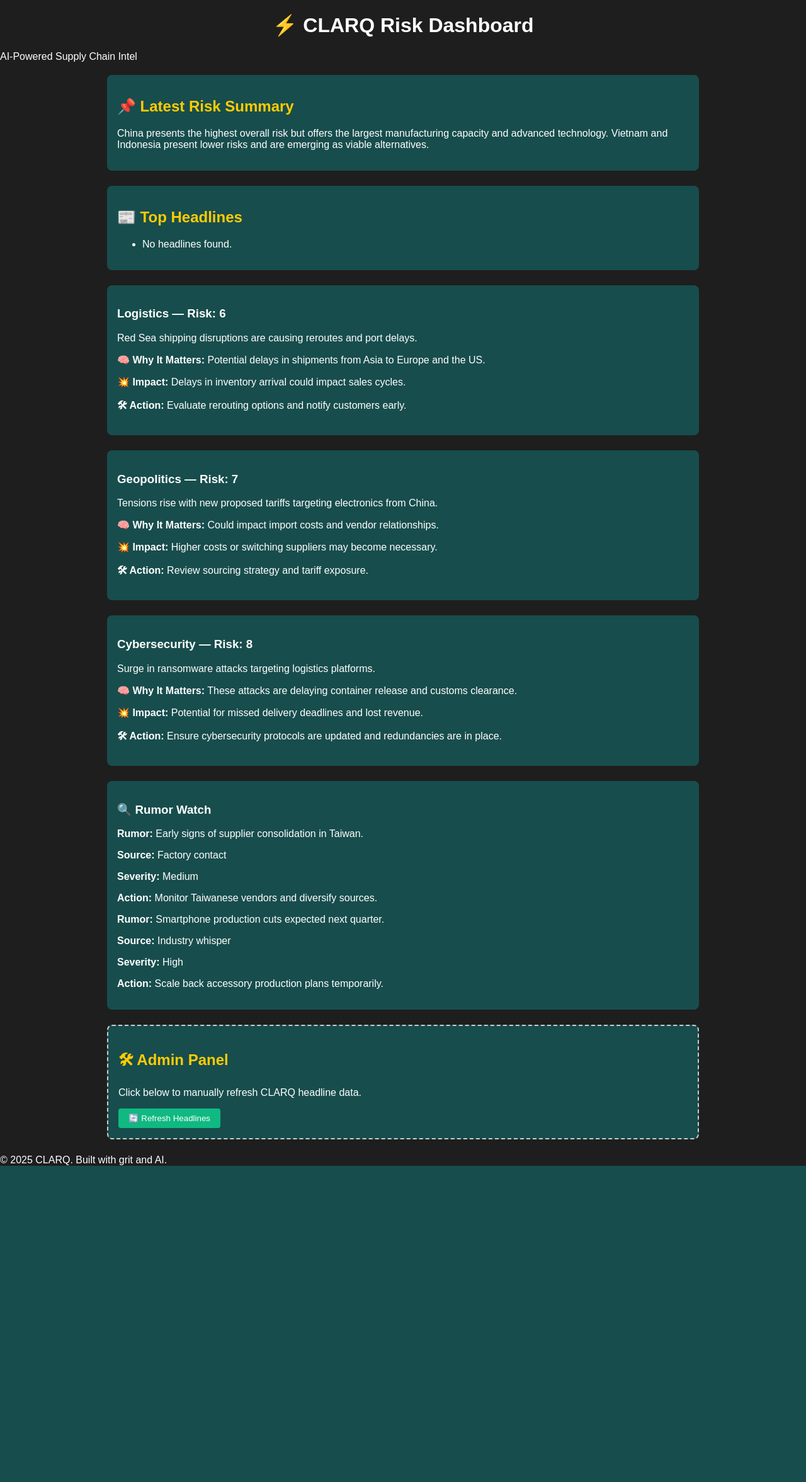
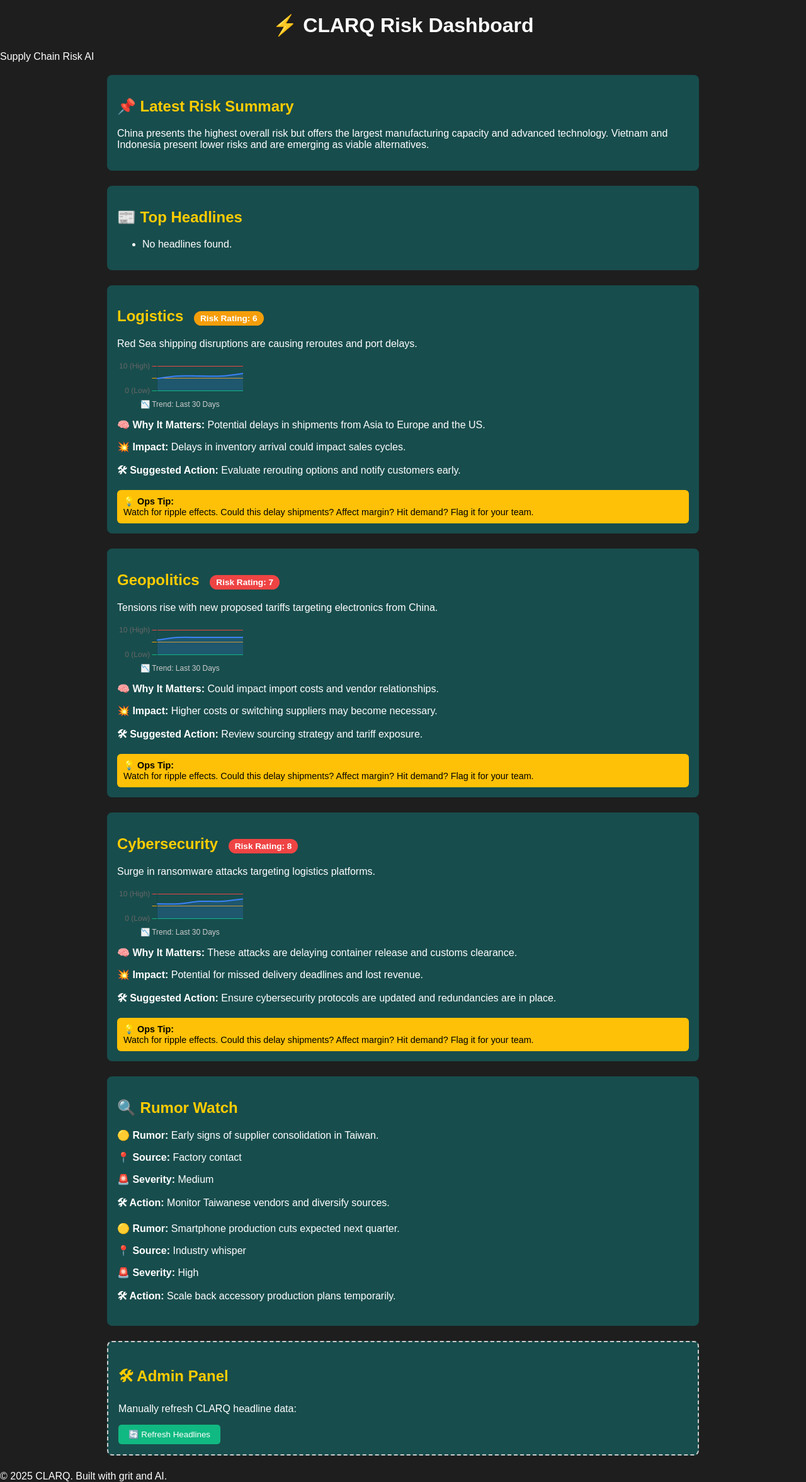
Before and after one commit to cgrizzzwald/clarq, a Flask app: page /dashboard in a window 1280 px wide. Shown: the whole page at 63% size. Before the commit the page ends 1851 px from the top, so only its background shows below. Run offline with Flask 3, Linux system fonts and the light colour scheme; data that the repository does not hold is empty.

Commit message:
Update dashboard.html revert format with admin panel

```diff
--- a/templates/dashboard.html
+++ b/templates/dashboard.html
@@ -5,11 +5,26 @@
   <title>⚡ CLARQ Risk Dashboard</title>
   <link rel="stylesheet" href="/static/styles.css" />
   <script src="https://cdn.jsdelivr.net/npm/chart.js"></script>
+  <style>
+    .risk-rating-bubble {
+      display: inline-block;
+      padding: 4px 10px;
+      border-radius: 20px;
+      font-size: 0.85rem;
+      font-weight: bold;
+      margin-left: 10px;
+      color: #fff;
+    }
+    .risk-low { background-color: #10b981; }
+    .risk-medium { background-color: #f59e0b; }
+    .risk-high { background-color: #ef4444; }
+    .trend-label { text-align: center; font-size: 12px; color: #ccc; margin-top: 4px; }
+  </style>
 </head>
 <body>
   <header>
     <h1>⚡ CLARQ Risk Dashboard</h1>
-    <p>AI-Powered Supply Chain Intel</p>
+    <div>Supply Chain Risk AI</div>
   </header>
 
   <div class="container">
@@ -28,16 +43,16 @@
     <!-- 🔥 Risk Blocks -->
     <div id="risk-blocks"></div>
 
-    <!-- 🕵️ Rumor Watch -->
+    <!-- 🔍 Rumor Watch -->
     <div id="rumor-watch"></div>
 
     <!-- 🛠 Admin Panel -->
     <div class="card" style="border: 2px dashed #ccc;">
       <h2>🛠 Admin Panel</h2>
-      <p>Click below to manually refresh CLARQ headline data.</p>
+      <p>Manually refresh CLARQ headline data:</p>
       <form action="/refresh-headlines" method="get" target="_blank">
         <input type="hidden" name="key" value="clarqbolt55" />
-        <button type="submit" style="background: #10b981; color: white; padding: 0.5rem 1rem; border-radius: 4px; border: none;">
+        <button type="submit" style="background: #10b981; color: white; padding: 0.5rem 1rem; border-radius: 5px; border: none;">
           🔄 Refresh Headlines
         </button>
       </form>
@@ -46,50 +61,69 @@
 
   <footer>&copy; 2025 CLARQ. Built with grit and AI.</footer>
 
-  <!-- 📜 JS Logic -->
   <script>
-    async function loadDashboard() {
+    function getRiskColor(rating) {
+      if (rating <= 3) return "risk-low";
+      if (rating <= 6) return "risk-medium";
+      return "risk-high";
+    }
+
+    document.addEventListener("DOMContentLoaded", async () => {
       try {
-        // Risk Summary + Blocks
-        const riskRes = await fetch("/api/risks");
-        const data = await riskRes.json();
+        // Load Risk Data
+        const res = await fetch("/api/risks");
+        const data = await res.json();
         const summary = data.find(b => b.type === "summary");
-        document.getElementById("risk-summary").innerText = summary?.content || 'No summary available';
+        document.getElementById("risk-summary").innerText = summary?.content || "No summary available";
 
         const blocks = data.filter(b => b.type === "risk");
         const riskContainer = document.getElementById("risk-blocks");
 
         blocks.forEach((block, idx) => {
+          const ratingClass = getRiskColor(block.rating || 0);
           const card = document.createElement("div");
           card.className = "card";
           card.innerHTML = `
-            <h3>${block.category || 'Unnamed Category'} — Risk: ${block.rating || '?'}</h3>
-            <p>${block.description || ''}</p>
-            ${block.why_it_matters ? `<p><strong>🧠 Why It Matters:</strong> ${block.why_it_matters}</p>` : ""}
-            ${block.impact ? `<p><strong>💥 Impact:</strong> ${block.impact}</p>` : ""}
-            ${block.suggested_action ? `<p><strong>🛠 Action:</strong> ${block.suggested_action}</p>` : ""}
-          `;
+            <div class="card-content">
+              <h2>
+                ${block.category || "Unnamed Category"}
+                ${block.rating ? `<span class="risk-rating-bubble ${ratingClass}">Risk Rating: ${block.rating}</span>` : ""}
+              </h2>
+              <p>${block.description || ""}</p>
+              ${block.trend ? `
+                <div class="trend-container">
+                  <canvas class="trendChart" data-trend='${JSON.stringify(block.trend)}' width="200" height="60"></canvas>
+                  <div class="trend-label">📉 Trend: Last 30 Days</div>
+                </div>` : ""}
+              ${block.why_it_matters ? `<p><strong>🧠 Why It Matters:</strong> ${block.why_it_matters}</p>` : ""}
+              ${block.impact ? `<p><strong>💥 Impact:</strong> ${block.impact}</p>` : ""}
+              ${block.suggested_action ? `<p><strong>🛠 Suggested Action:</strong> ${block.suggested_action}</p>` : ""}
+            </div>
+            <div class="ops-tip">
+              💡 <strong>Ops Tip:</strong><br/>
+              Watch for ripple effects. Could this delay shipments? Affect margin? Hit demand? Flag it for your team.
+            </div>`;
           riskContainer.appendChild(card);
         });
 
-        // Rumor Watch
+        // Load Rumors
         const rumor = data.find(b => b.type === "rumor");
         if (rumor?.rumors?.length) {
           const wrapper = document.getElementById("rumor-watch");
-          const box = document.createElement("div");
-          box.className = "card";
-          box.innerHTML = `<h3>🔍 Rumor Watch</h3>
+          const card = document.createElement("div");
+          card.className = "card";
+          card.innerHTML = `<h2>🔍 Rumor Watch</h2>
             ${rumor.rumors.map(r => `
               <div style="margin-bottom: 1rem;">
-                <p><strong>Rumor:</strong> ${r.content}</p>
-                ${r.source ? `<p><strong>Source:</strong> ${r.source}</p>` : ""}
-                ${r.severity ? `<p><strong>Severity:</strong> ${r.severity}</p>` : ""}
-                ${r.suggested_action ? `<p><strong>Action:</strong> ${r.suggested_action}</p>` : ""}
+                <p><strong>🟡 Rumor:</strong> ${r.content}</p>
+                ${r.source ? `<p><strong>📍 Source:</strong> ${r.source}</p>` : ""}
+                ${r.severity ? `<p><strong>🚨 Severity:</strong> ${r.severity}</p>` : ""}
+                ${r.suggested_action ? `<p><strong>🛠 Action:</strong> ${r.suggested_action}</p>` : ""}
               </div>`).join("")}`;
-          wrapper.appendChild(box);
+          wrapper.appendChild(card);
         }
 
-        // Top Headlines
+        // Load Headlines
         const headlineRes = await fetch("/api/headlines");
         const headlines = await headlineRes.json();
         const list = document.getElementById("headline-list");
@@ -102,12 +136,53 @@
         } else {
           list.innerHTML = "<li>No headlines found.</li>";
         }
+
+        // Render Trend Charts
+        document.querySelectorAll(".trendChart").forEach(canvas => {
+          const data = JSON.parse(canvas.getAttribute("data-trend"));
+          new Chart(canvas.getContext("2d"), {
+            type: "line",
+            data: {
+              labels: data.map((_, i) => i + 1),
+              datasets: [{
+                label: "Risk Trend",
+                data,
+                borderColor: "#3b82f6",
+                backgroundColor: "rgba(59, 130, 246, 0.2)",
+                tension: 0.4,
+                pointRadius: 0,
+                borderWidth: 2,
+                fill: true
+              }]
+            },
+            options: {
+              responsive: false,
+              plugins: { legend: { display: false } },
+              scales: {
+                x: { display: false },
+                y: {
+                  min: 0,
+                  max: 10,
+                  ticks: {
+                    callback: v => v === 0 ? "0 (Low)" : v === 10 ? "10 (High)" : ""
+                  },
+                  grid: {
+                    drawBorder: false,
+                    color: ctx => {
+                      const y = ctx.tick.value;
+                      return y < 4 ? "#10b981" : y < 7 ? "#f59e0b" : "#ef4444";
+                    }
+                  }
+                }
+              }
+            }
+          });
+        });
+
       } catch (err) {
-        console.error("Dashboard load failed:", err);
+        console.error("⚠️ Dashboard load failed:", err);
       }
-    }
-
-    document.addEventListener("DOMContentLoaded", loadDashboard);
+    });
   </script>
 </body>
 </html>
```
